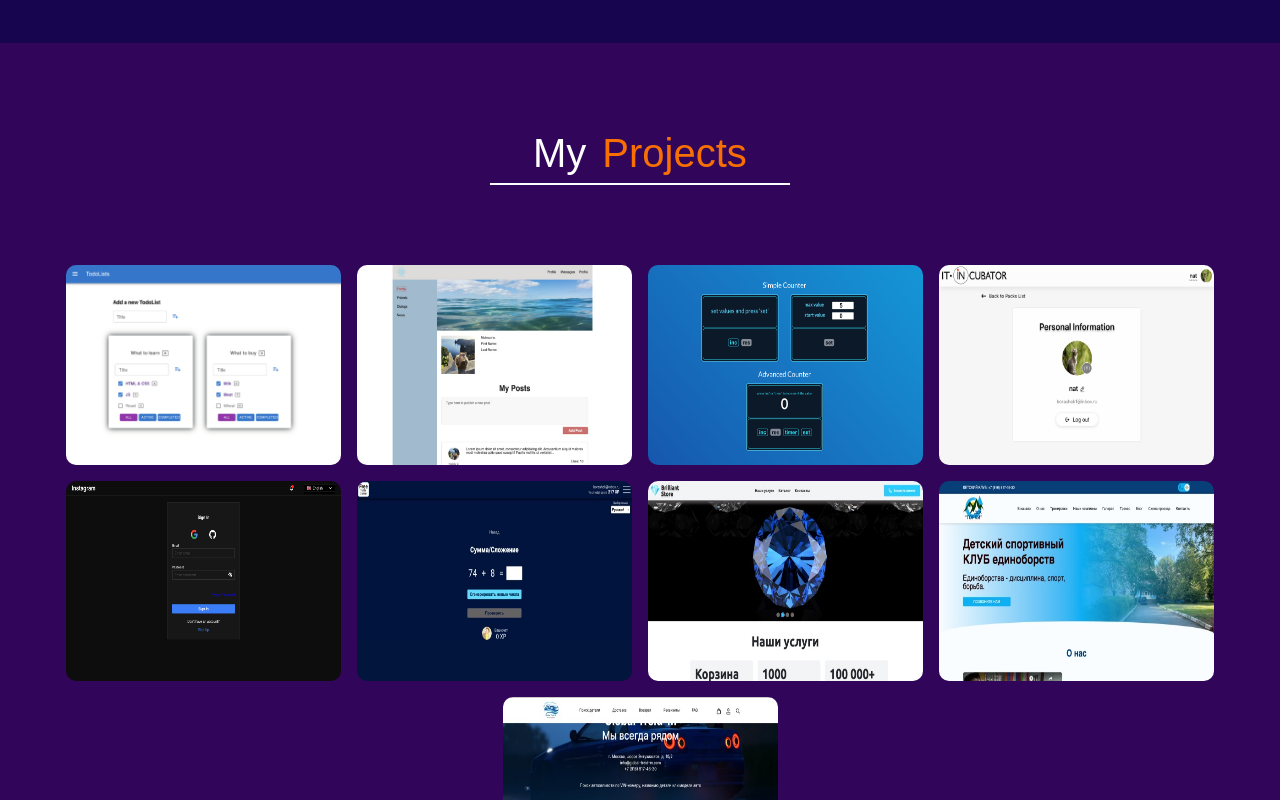
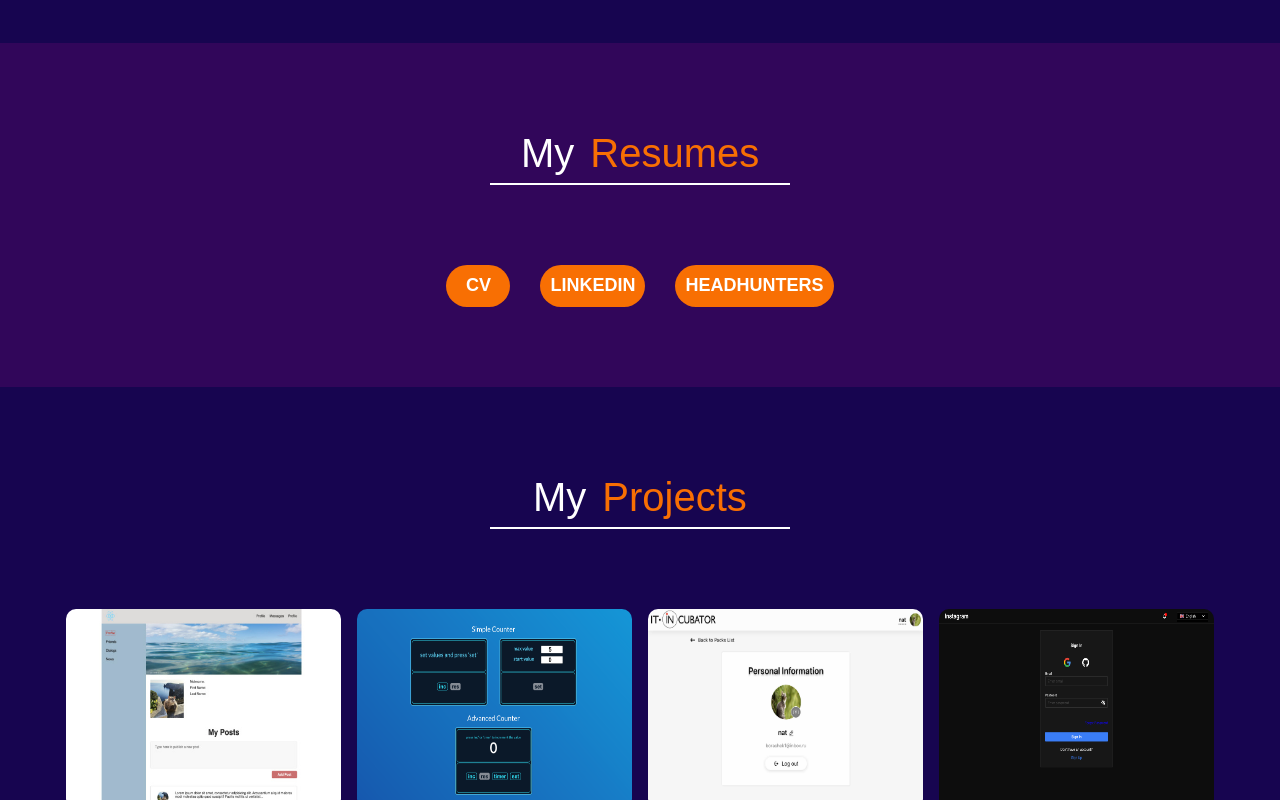
Before and after one commit to borashek32/portfolio, a React (Create React App) app: page / in a window 1280 px wide. Shown: the part 1140-1940 px from the top of the page. Built offline with nearby package versions, Linux system fonts and the light colour scheme; a web font is replaced by a local one.

Commit message:
feat: some updates

```diff
--- a/src/components/blocks/Contact/Contact.tsx
+++ b/src/components/blocks/Contact/Contact.tsx
@@ -78,7 +78,7 @@ export const Contact = () => {
   return (
     <AppContainer
       id={contact.id}
-      bgColor='#31065A'
+      bgColor='#170550'
     >
       <Header
         title='contact.contact'
--- a/src/components/blocks/Footer/Footer.tsx
+++ b/src/components/blocks/Footer/Footer.tsx
@@ -9,7 +9,7 @@ export const Footer = () => {
       height: 'auto',
       paddingTop: 6,
       paddingBottom: 6,
-      backgroundColor: '#170550',
+      backgroundColor: '#31065A',
       display: 'flex',
       justifyContent: 'center',
       alignItems: 'center',
@@ -41,7 +41,7 @@ export const Footer = () => {
           fontSize: 20,
           fontWeight: 600
         }}>
-          baranova.natalia.frontend@gmail.com
+          borashek88@gmail.com
         </Typography>
       </a>
     </Container>
--- a/src/components/blocks/HireMe/HireMe.tsx
+++ b/src/components/blocks/HireMe/HireMe.tsx
@@ -10,6 +10,8 @@ import {Trans} from "react-i18next"
 import {selectLang} from "components/blocks/Nav/nav.selector"
 // @ts-ignore
 import Flip from "react-reveal/Flip"
+import { Header } from "../utils/Header"
+import { AppContainer } from "../utils/AppContainer"
 
 export const HireMe = () => {
 
@@ -41,12 +43,14 @@ export const HireMe = () => {
   }
 
   return (
-    <div className={s.block} id={"myProjects"}>
-      <Flip>
-        <h2 id={hireMe.id} className={s.blockTitle}>
-          <Trans i18nKey={"hireMe.name"}>{hireMe.name}</Trans>
-        </h2>
-      </Flip>
+    <AppContainer
+      id={hireMe.id}
+      bgColor="#31065A"
+    >
+      <Header
+        title='hireMe.title'
+        titleOtherColor='hireMe.titleOtherColor'
+      />
 
       {loader && <Loader />}
 
@@ -70,6 +74,6 @@ export const HireMe = () => {
           <ButtonDefault name={"HeadHunters"} type={"button"} />
         </a>
       </div>
-    </div>
+    </AppContainer>
   )
 }
--- a/src/components/blocks/Main.tsx
+++ b/src/components/blocks/Main.tsx
@@ -65,6 +65,7 @@ export const Main: React.FC<MainPropsType> = ({name}) => {
       >
         <Promo />
         <AboutMe/>
+        <HireMe />
         <MyApps/>
         <MySkills/>
         <Contact/>
--- a/src/components/blocks/MyApps/MyApps.tsx
+++ b/src/components/blocks/MyApps/MyApps.tsx
@@ -29,7 +29,7 @@ export const MyApps = () => {
   return (
     <AppContainer
       id={myApps.id}
-      bgColor="#31065A"
+      bgColor="#170550"
     >
       <Header
         title='myApps.my'
--- a/src/components/blocks/MySkills/MySkills.tsx
+++ b/src/components/blocks/MySkills/MySkills.tsx
@@ -54,7 +54,7 @@ export const MySkills = () => {
   return (
     <AppContainer
       id={mySkills.id}
-      bgColor="#170550"
+      bgColor="#31065A"
     >
       <Header
         id={mySkills.name}
--- a/src/locales/en/translation.json
+++ b/src/locales/en/translation.json
@@ -32,7 +32,10 @@
       { "header": "Free Math Trainer" }
     ]
   },
-  "hireMe": { "name": "My Resumes" },
+  "hireMe": {
+    "title": "My",
+    "titleOtherColor": "Resumes"
+  },
   "contact": {
     "contact": "Contact",
     "me": "Me",
--- a/src/locales/es/translation.json
+++ b/src/locales/es/translation.json
@@ -15,7 +15,7 @@
     "subheaderBottom": "Frontend developer: TypeScript, React JS, Redux Toolkit, Rtk-query and others"
   },
   "aboutMe": {
-    "about": "Sobre mí",
+    "about": "Sobre",
     "me": "mí",
     "title": "Frontend Developer",
     "desc": "Mi nombre es Baranova Nataly. Soy un desarrollador front-end en busca de oportunidades para crecer profesionalmente. Con 2 años de experiencia en desarrollo back-end y full-stack, tengo un conocimiento profundo de todos los procesos de desarrollo de software y cómo se ejecutan los proyectos Agile. Participar en todo el ciclo de vida del software y el deseo permanente de aprender algo nuevo me hizo darme cuenta de que el trabajo de un desarrollador front-end me ayudaría a crecer profesionalmente, desarrollar mis habilidades y disfrutar del trabajo que realizo todos los días. Al ser parte de los equipos, desarrollé buenas habilidades de comunicación. El respeto y una actitud amistosa hacia todos los que me rodean son las reglas básicas de mi vida."
--- a/src/store/main/main.reducer.ts
+++ b/src/store/main/main.reducer.ts
@@ -46,18 +46,6 @@ export const initialState: StateType = {
     id: "myProjects",
     name: "My Projects",
     apps: [
-      {
-        id: "app-" + v1(),
-        index: 0,
-        link: "https://borashek32.github.io/todolists/",
-        gh: "https://github.com/borashek32/todolists",
-        header: "Task Manager",
-        imgPath: todolist,
-        imgAlt: "todolists",
-        target: true,
-        // desc: "Task tracker is an online platform for organizing your personal or work tasks which can help you to increase the productivity, manage tasks effectively and improve time management. Made on React + Redux using all the advantages of these tools, following the right architecture and the best practices.",
-        desc: ''
-      },
       // {
       //   id: "app-" + v1(),
       //   index: 1,
@@ -157,6 +145,18 @@ export const initialState: StateType = {
       {
         id: "app-" + v1(),
         index: 8,
+        link: "https://borashek32.github.io/todolists/",
+        gh: "https://github.com/borashek32/todolists",
+        header: "Task Manager",
+        imgPath: todolist,
+        imgAlt: "todolists",
+        target: true,
+        // desc: "Task tracker is an online platform for organizing your personal or work tasks which can help you to increase the productivity, manage tasks effectively and improve time management. Made on React + Redux using all the advantages of these tools, following the right architecture and the best practices.",
+        desc: ''
+      },
+      {
+        id: "app-" + v1(),
+        index: 9,
         link: "https://global-treid-m.vercel.app/",
         gh: "https://github.com/borashek32/global-treid-m",
         header: "Global treid-M",
```
